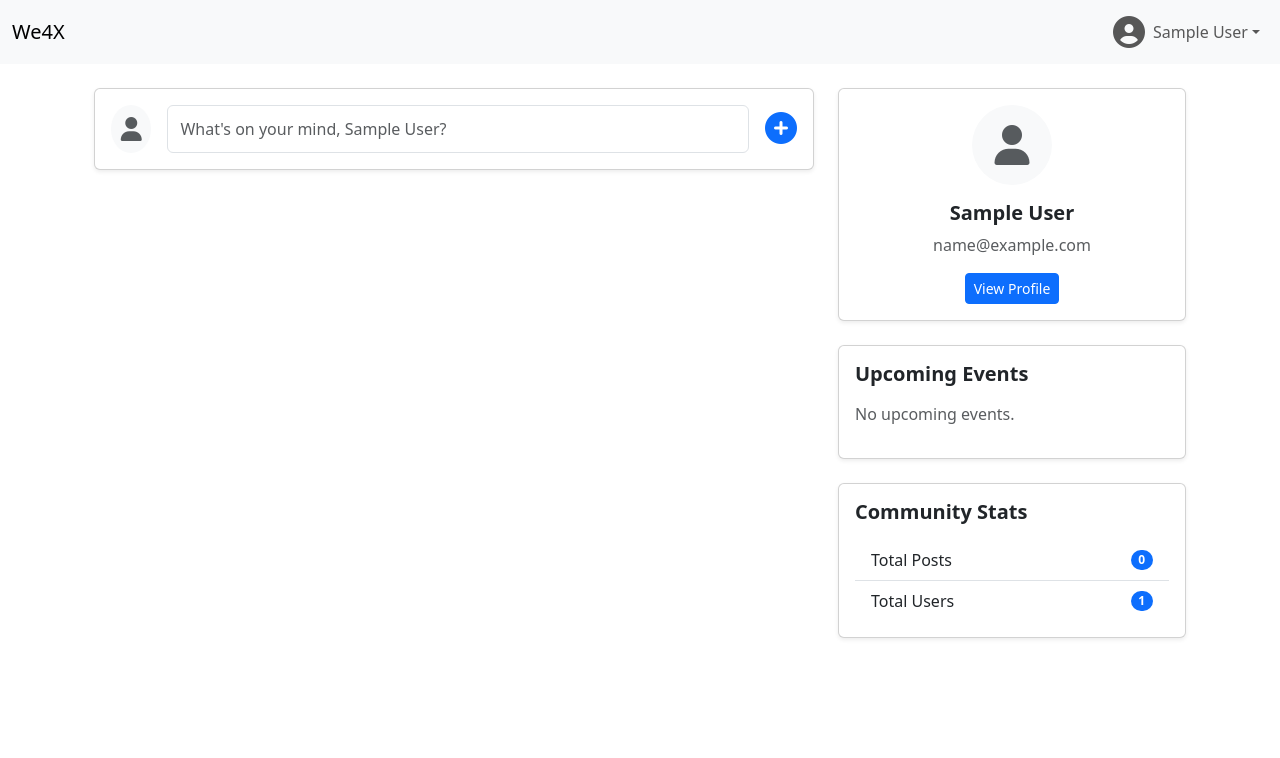
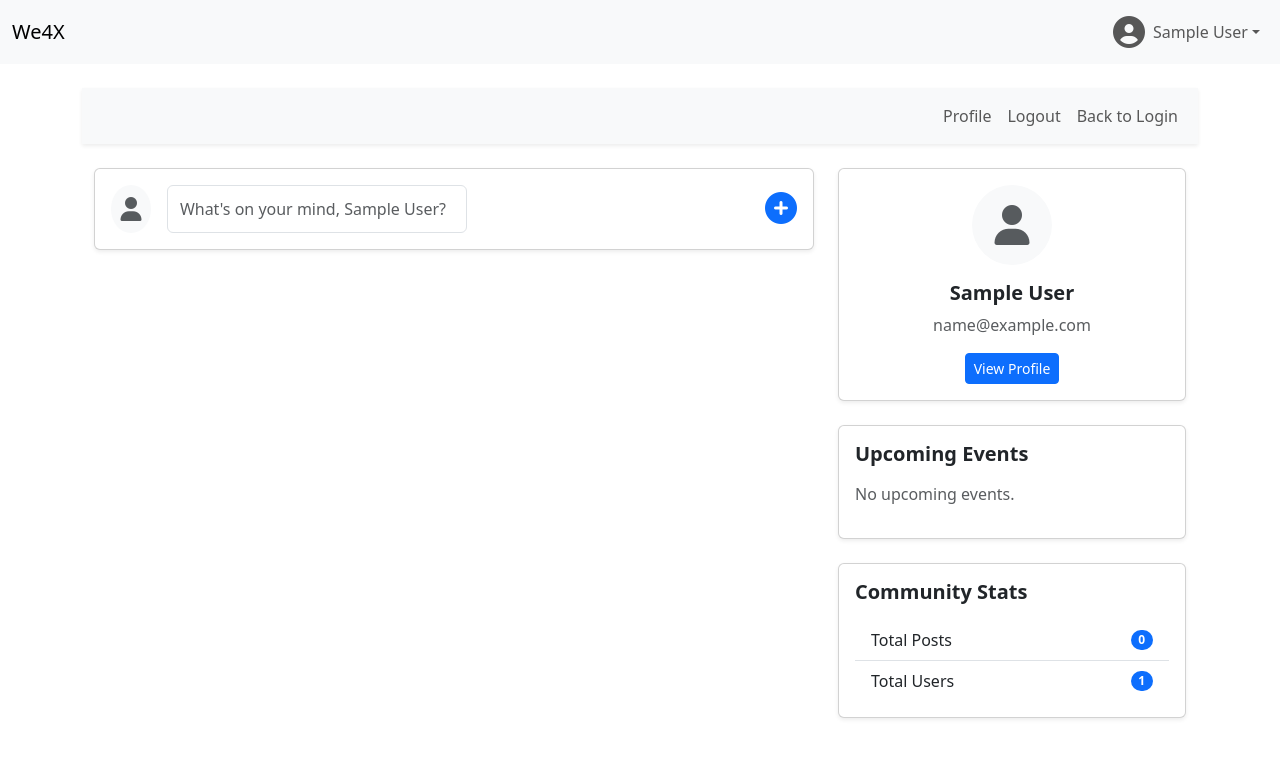
Before and after one commit to He-ro616/we4x, a Flask app: page /auth/dashboard/public in a window 1280 px wide. Shown: the top 758 px of the page. Run offline with Flask 3, Linux system fonts and the light colour scheme; the visitor is signed in with stand-in values (Sample User, id 1); data comes from the database, SQL or seed files in the repository; data that the repository does not hold is empty; some libraries are stand-ins or nearby versions.

Commit message:
Update dashboard_public.html

```diff
--- a/project/templates/dashboard_public.html
+++ b/project/templates/dashboard_public.html
@@ -1,16 +1,73 @@
 {% extends "base.html" %}
 {% block content %}
 
-<div class="container mt-4">
+<!-- Responsive Navbar -->
+<nav class="navbar navbar-expand-lg navbar-light bg-light shadow-sm mb-4">
+    <div class="container">
+        <button class="navbar-toggler" type="button" data-bs-toggle="collapse" data-bs-target="#navbarContent"
+            aria-controls="navbarContent" aria-expanded="false" aria-label="Toggle navigation">
+            <span class="navbar-toggler-icon"></span>
+        </button>
+
+        <div class="collapse navbar-collapse" id="navbarContent">
+            <ul class="navbar-nav ms-auto mb-2 mb-lg-0">
+                {% if current_user.is_authenticated %}
+                    <li class="nav-item">
+                        <a class="nav-link" href="{{ url_for('profile.view', user_id=current_user.id) }}">Profile</a>
+                    </li>
+                    <li class="nav-item">
+                        <a class="nav-link" href="{{ url_for('auth.logout') }}">Logout</a>
+                    </li>
+                {% else %}
+                    <li class="nav-item">
+                        <a class="nav-link" href="{{ url_for('auth.login') }}">Login</a>
+                    </li>
+                {% endif %}
+                <li class="nav-item">
+                    <a class="nav-link" href="{{ url_for('auth.login') }}">Back to Login</a>
+                </li>
+            </ul>
+        </div>
+    </div>
+</nav>
+
+<!-- Custom Styles for Animations -->
+<style>
+/* Like animation */
+.btn-like {
+    position: relative;
+    transition: transform 0.2s ease;
+}
+.btn-like.liked {
+    color: #e74c3c !important;
+    transform: scale(1.3);
+}
+.btn-share {
+    transition: transform 0.2s ease, background-color 0.2s ease;
+}
+.btn-share.clicked {
+    background-color: #0d6efd;
+    color: white;
+    transform: scale(1.1);
+}
+/* Optional smooth heart fill */
+.btn-like i {
+    transition: transform 0.2s ease, color 0.2s ease;
+}
+</style>
+
+<div class="container mt-3">
     <div class="row">
 
         <!-- Main Content -->
-        <div class="col-lg-8">
+        <div class="col-lg-8 col-12 mb-4">
 
             <!-- Create Post Section -->
             {% if current_user.is_authenticated %}
             <div class="card shadow-sm mb-4">
-                <div class="card-body d-flex align-items-center">
+                <div class="card-body d-flex align-items-center justify-content-between flex-wrap">
+                    <!-- Profile Picture + Input Box -->
+                    <div class="d-flex align-items-center">
                         {% if current_user.profile_picture %}
                             <img src="{{ url_for('static', filename='uploads/' + current_user.profile_picture) }}" class="rounded-circle me-3" style="width:48px; height:48px; object-fit:cover;">
                         {% else %}
@@ -18,11 +75,14 @@
                                 <i class="fas fa-user fs-4 text-muted"></i>
                             </div>
                         {% endif %}
-                    <button type="button" class="form-control text-start text-muted" data-bs-toggle="modal" data-bs-target="#createPostModal" style="height:48px;">
+                        <button type="button" class="form-control text-start text-muted" data-bs-toggle="modal" data-bs-target="#createPostModal" style="height:48px; min-width:250px;">
                             What's on your mind, {{ current_user.name }}?
                         </button>
-                    <span class="ms-3">
-                        <i class="fas fa-plus-circle fa-2x text-primary" data-bs-toggle="modal" data-bs-target="#createPostModal" style="cursor:pointer;"></i>
+                    </div>
+
+                    <!-- Plus Icon -->
+                    <span class="ms-3" style="cursor:pointer;" data-bs-toggle="modal" data-bs-target="#createPostModal">
+                        <i class="fas fa-plus-circle fa-2x text-primary"></i>
                     </span>
                 </div>
             </div>
@@ -57,14 +117,16 @@
                 {% endif %}
 
                 <!-- Post Actions -->
-                <div class="card-footer bg-white d-flex justify-content-start align-items-center gap-2 p-3">
-                    <button class="btn btn-sm btn-outline-danger d-flex align-items-center">
-                        <i class="fas fa-heart me-2"></i> Like
+                <div class="card-footer bg-white d-flex flex-wrap justify-content-start align-items-center gap-2 p-3">
+                    <button class="btn btn-sm btn-outline-danger d-flex align-items-center btn-like" onclick="toggleLike(this, '{{ post.id }}')">
+                        <i class="fas fa-heart me-2"></i> <span class="like-count">{{ post.likes or 0 }}</span>
                     </button>
+
                     <button class="btn btn-sm btn-outline-secondary d-flex align-items-center" data-bs-toggle="collapse" href="#comments-{{ post.id }}">
                         <i class="fas fa-comment-dots me-2"></i> Comment
                     </button>
-                    <button class="btn btn-sm btn-outline-secondary d-flex align-items-center" onclick="sharePost('{{ post.title }}', '{{ post.content }}')">
+
+                    <button class="btn btn-sm btn-outline-secondary d-flex align-items-center btn-share" onclick="sharePost('{{ post.title }}', '{{ post.content }}', this)">
                         <i class="fas fa-share me-2"></i> Share
                     </button>
 
@@ -98,10 +160,10 @@
                         {% endfor %}
 
                         {% if current_user.is_authenticated %}
-                        <form action="{{ url_for('auth.comment_post', post_id=post.id) }}" method="POST" class="mt-2 d-flex">
+                        <form action="{{ url_for('auth.comment_post', post_id=post.id) }}" method="POST" class="mt-2 d-flex flex-wrap">
                             {{ comment_form.hidden_tag() }}
-                            {{ comment_form.content(class="form-control form-control-sm", placeholder="Write a comment...") }}
-                            <button type="submit" class="btn btn-sm btn-primary ms-2">{{ comment_form.submit.label.text }}</button>
+                            {{ comment_form.content(class="form-control form-control-sm me-2 mb-2", placeholder="Write a comment...") }}
+                            <button type="submit" class="btn btn-sm btn-primary mb-2">{{ comment_form.submit.label.text }}</button>
                         </form>
                         {% endif %}
                     </div>
@@ -112,7 +174,7 @@
         </div>
 
         <!-- Sidebar -->
-        <div class="col-lg-4">
+        <div class="col-lg-4 col-12 mb-4">
 
             <!-- User Card -->
             <div class="card shadow-sm mb-4 text-center">
@@ -178,7 +240,7 @@
 <!-- Create Post Modal -->
 {% if current_user.is_authenticated %}
 <div class="modal fade" id="createPostModal" tabindex="-1" aria-labelledby="createPostModalLabel" aria-hidden="true">
-    <div class="modal-dialog modal-dialog-centered">
+    <div class="modal-dialog modal-dialog-centered modal-lg">
         <div class="modal-content">
             <div class="modal-header">
                 <h5 class="modal-title" id="createPostModalLabel">Create a New Post</h5>
@@ -211,10 +273,31 @@
 </div>
 {% endif %}
 
-{% endblock %}
+<script>
+// Toggle Like
+function toggleLike(btn, postId) {
+    const likeIcon = btn.querySelector('i');
+    const likeCountElem = btn.querySelector('.like-count');
 
-<script>
-function sharePost(title, text) {
+    btn.classList.toggle('liked');
+
+    let count = parseInt(likeCountElem.textContent);
+    if (btn.classList.contains('liked')) {
+        count += 1;
+    } else {
+        count -= 1;
+    }
+    likeCountElem.textContent = count;
+
+    // TODO: Send AJAX request to server to persist like
+    // fetch(`/like_post/${postId}`, { method: 'POST' });
+}
+
+// Share button animation
+function sharePost(title, text, btn) {
+    btn.classList.add('clicked');
+    setTimeout(() => btn.classList.remove('clicked'), 500);
+
     if (navigator.share) {
         navigator.share({
             title: title,
@@ -227,3 +310,5 @@ function sharePost(title, text) {
     }
 }
 </script>
+
+{% endblock %}
```
Lines whose indentation alone changed are shown as unchanged.
